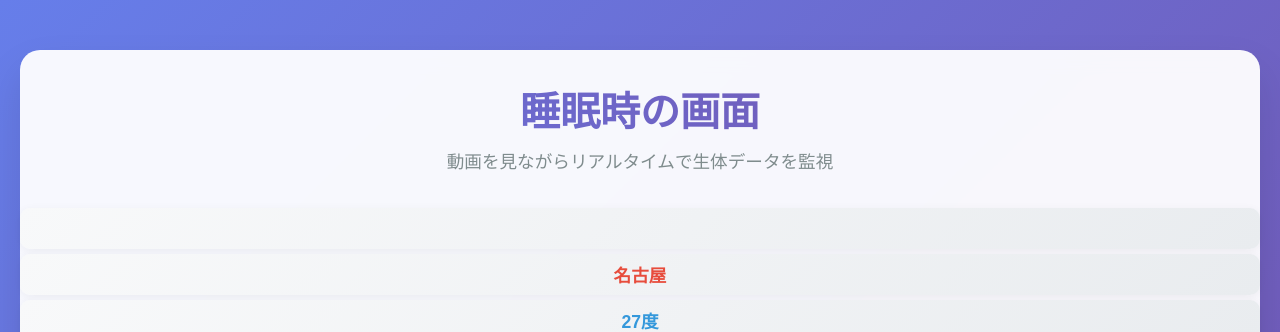
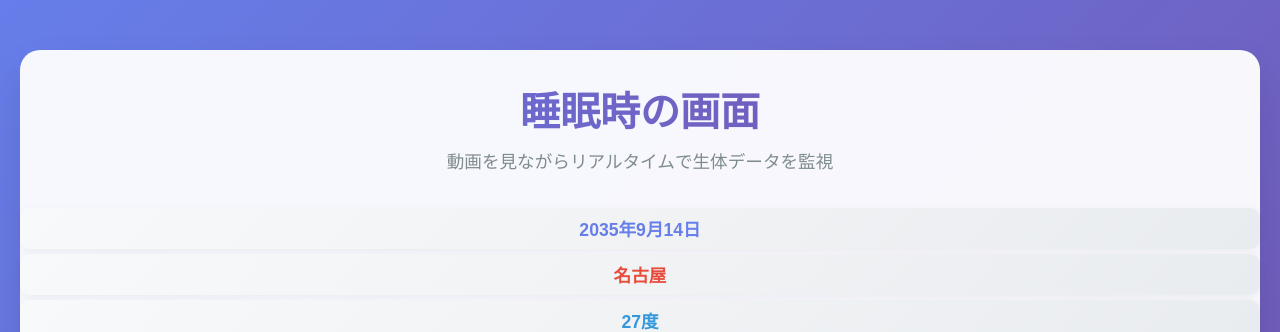
Before and after one commit to hayashichiho/ElectricSheep, a website: page index.html in a window 1280 px wide. Shown: the top 332 px of the page. Drawn offline with nearby package versions, Linux system fonts and the light colour scheme.

Commit message:
[add]日付，位置，気温を追加

```diff
--- a/styles.css
+++ b/styles.css
@@ -204,10 +204,6 @@ video {
 }
 
 .date {
-  background: linear-gradient(45deg, #667eea, #764ba2);
-  -webkit-background-clip: text;
-  -webkit-text-fill-color: transparent;
-  background: linear-gradient(135deg, #f8f9fa, #e9ecef);
   color: #667eea;
 }
 
```
